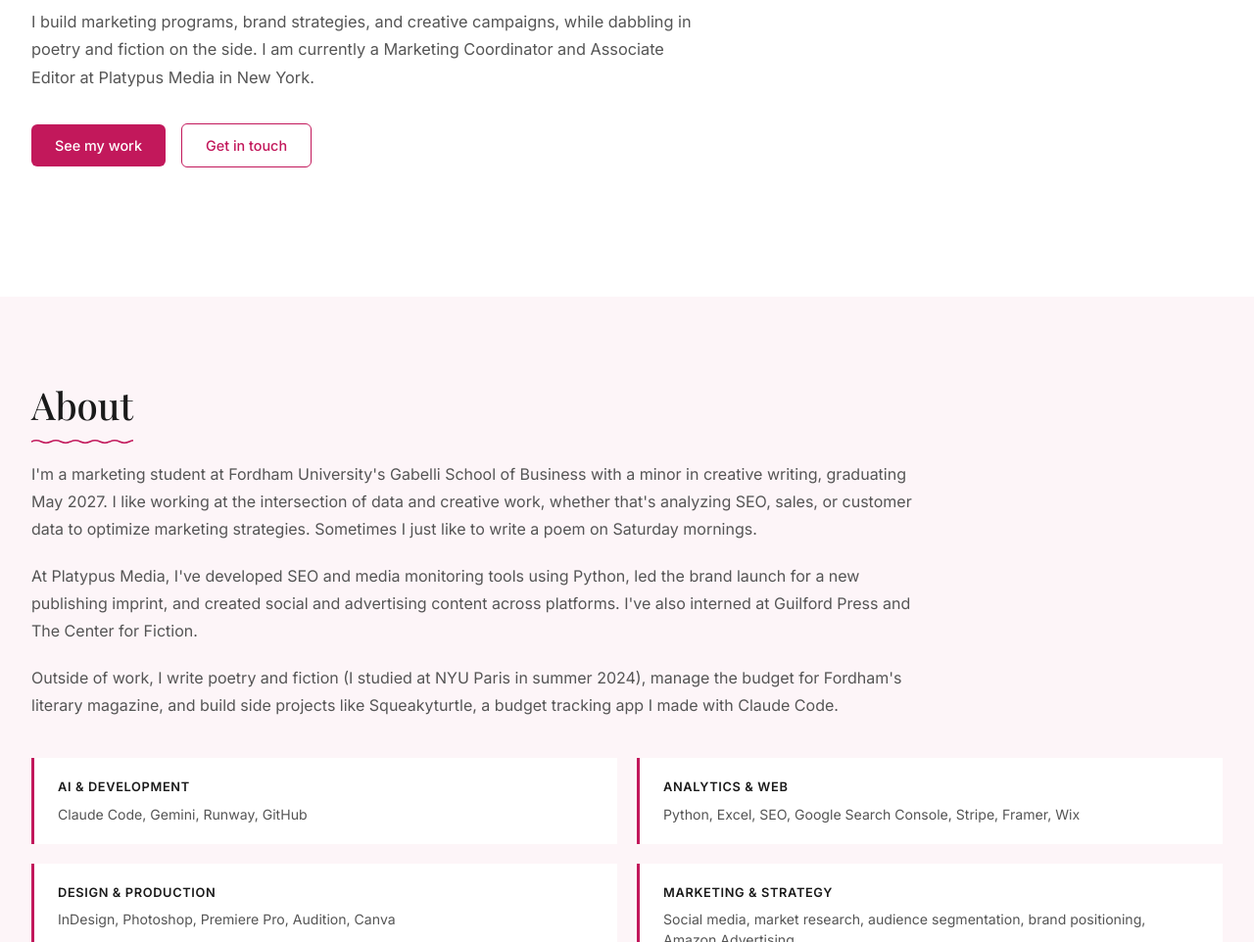
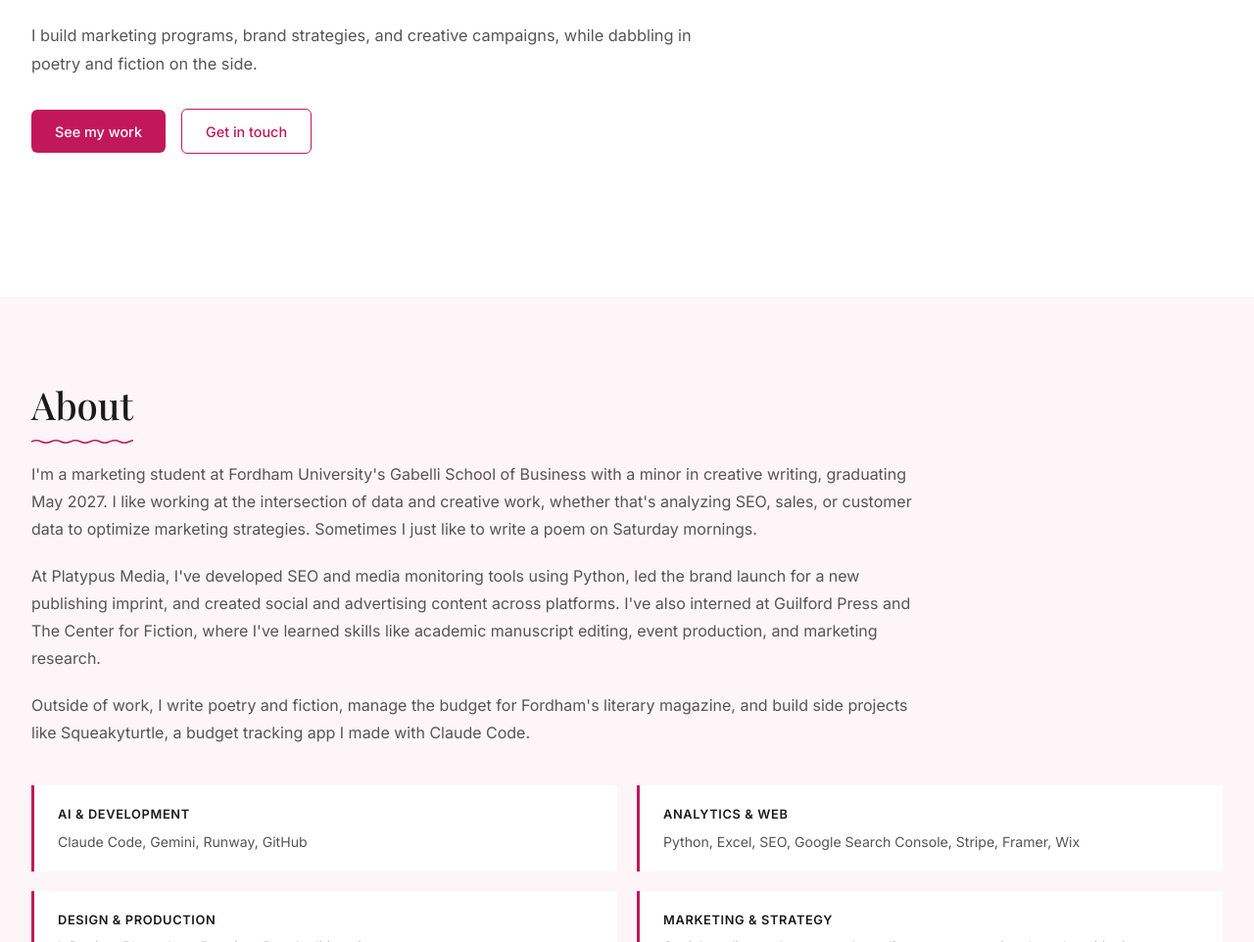
Before and after one commit to sdeweesecode/sdeweese, a plain HTML site: page index.html in a window 1280 px wide. Shown: the part 337-1299 px from the top of the page at 98% size. Drawn offline with nearby package versions, Linux system fonts and the light colour scheme; a web font is replaced by a local one.

Commit message:
Update bio: remove current PM role, expand intern descriptions, remove NYU parenthetical
Co-Authored-By: Claude Opus 4.6 <noreply@anthropic.com>

```diff
--- a/index.html
+++ b/index.html
@@ -38,7 +38,7 @@
     <div class="hero-content">
       <h1>Samantha DeWeese</h1>
       <p class="hero-tagline">Marketing, analytics, and storytelling.</p>
-      <p class="hero-sub">I build marketing programs, brand strategies, and creative campaigns, while dabbling in poetry and fiction on the side. I am currently a Marketing Coordinator and Associate Editor at Platypus Media in New York.</p>
+      <p class="hero-sub">I build marketing programs, brand strategies, and creative campaigns, while dabbling in poetry and fiction on the side.</p>
       <div class="hero-links">
         <a href="#projects" class="btn">See my work</a>
         <a href="#contact" class="btn btn-outline">Get in touch</a>
@@ -52,8 +52,8 @@
     <div class="about-content">
       <div class="about-text">
         <p>I'm a marketing student at Fordham University's Gabelli School of Business with a minor in creative writing, graduating May 2027. I like working at the intersection of data and creative work, whether that's analyzing SEO, sales, or customer data to optimize marketing strategies. Sometimes I just like to write a poem on Saturday mornings.</p>
-        <p>At Platypus Media, I've developed SEO and media monitoring tools using Python, led the brand launch for a new publishing imprint, and created social and advertising content across platforms. I've also interned at Guilford Press and The Center for Fiction.</p>
-        <p>Outside of work, I write poetry and fiction (I studied at NYU Paris in summer 2024), manage the budget for Fordham's literary magazine, and build side projects like Squeakyturtle, a budget tracking app I made with Claude Code.</p>
+        <p>At Platypus Media, I've developed SEO and media monitoring tools using Python, led the brand launch for a new publishing imprint, and created social and advertising content across platforms. I've also interned at Guilford Press and The Center for Fiction, where I've learned skills like academic manuscript editing, event production, and marketing research.</p>
+        <p>Outside of work, I write poetry and fiction, manage the budget for Fordham's literary magazine, and build side projects like Squeakyturtle, a budget tracking app I made with Claude Code.</p>
 
         <div class="skills-grid">
           <div class="skill-group">
```
